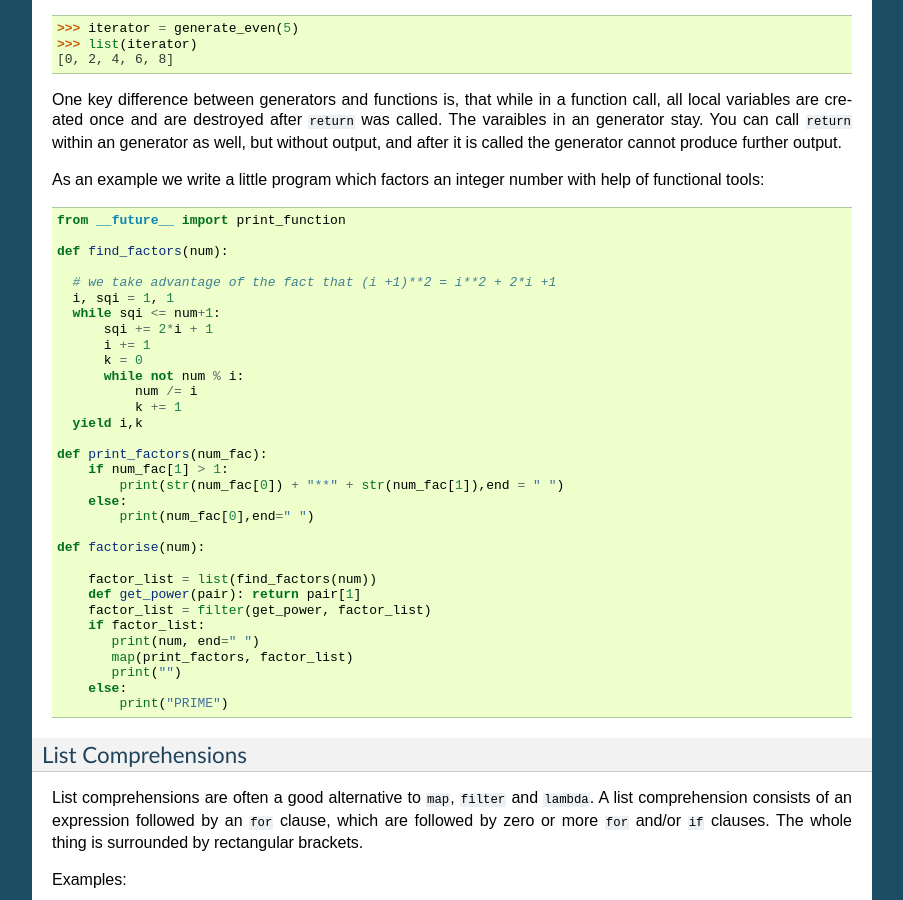
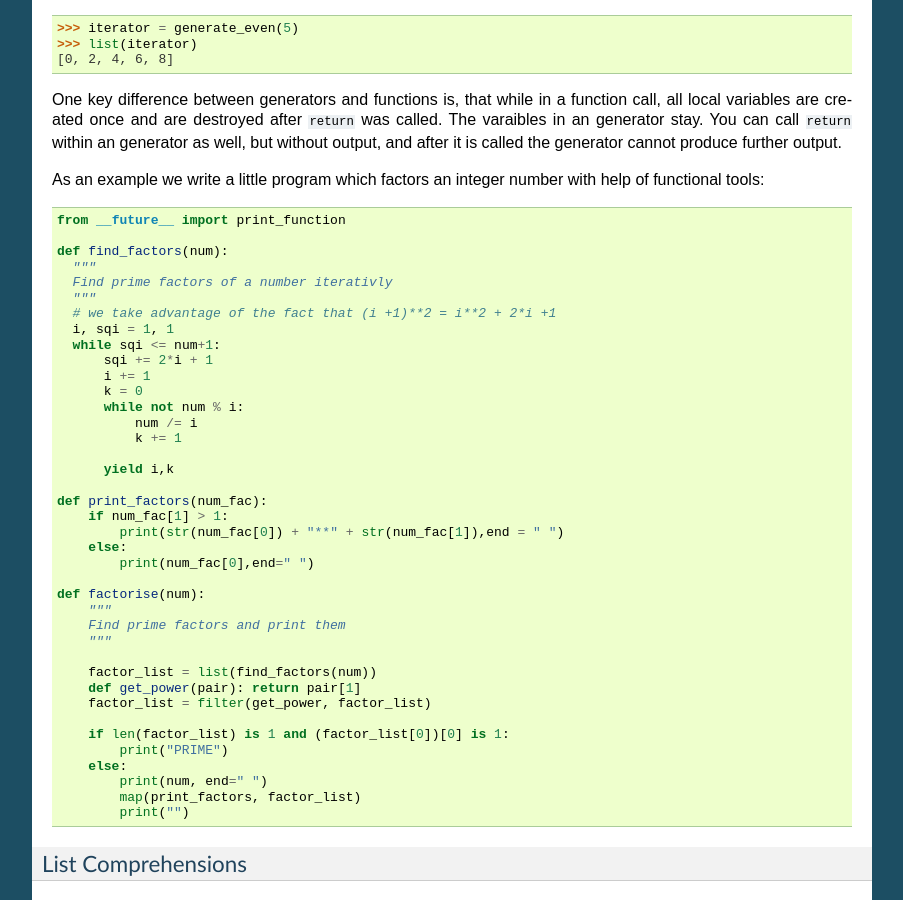
Before and after one commit to maldun/Python-HPC, a Sphinx documentation site: the page built from source/Program.rst, in a window 1280 px wide and 900 px high, scrolled down 11006 px. Shown: the whole window, without its empty margins (198-1101 px from the left). Built offline with Sphinx 7.4.7, drawn with Linux system fonts in a browser that asks for light colours; formulas are drawn with MathJax 3; some of the changed text lies outside the part shown.

Commit message:
Repaired functional example this time!
cleanup

```diff
--- a/source/Program.rst
+++ b/source/Program.rst
@@ -691,7 +691,9 @@ number with help of functional tools::
   from __future__ import print_function
 
   def find_factors(num):
-
+    """
+    Find prime factors of a number iterativly
+    """
     # we take advantage of the fact that (i +1)**2 = i**2 + 2*i +1
     i, sqi = 1, 1
     while sqi <= num+1:
@@ -701,7 +703,8 @@ number with help of functional tools::
         while not num % i:
             num /= i
             k += 1
-    yield i,k
+
+        yield i,k
 
   def print_factors(num_fac):
       if num_fac[1] > 1:
@@ -710,16 +713,20 @@ number with help of functional tools::
           print(num_fac[0],end=" ")
 
   def factorise(num):
+      """
+      Find prime factors and print them
+      """
 
       factor_list = list(find_factors(num))
       def get_power(pair): return pair[1]
       factor_list = filter(get_power, factor_list)
-      if factor_list:
-         print(num, end=" ")
-         map(print_factors, factor_list)
-         print("")
+
+      if len(factor_list) is 1 and (factor_list[0])[0] is 1:
+          print("PRIME")
       else:
-          print("PRIME")
+          print(num, end=" ")
+          map(print_factors, factor_list)
+          print("")
 
 
 List Comprehensions
@@ -1013,6 +1020,9 @@ exceptions::
   from __future__ import print_function
 
   def find_factors(num):
+    """
+    Find prime factors of a number iterativly
+    """
 
     # we take advantage of the fact that (i +1)**2 = i**2 + 2*i +1
     i, sqi = 1, 1
@@ -1033,6 +1043,10 @@ exceptions::
           print(num_fac[0],end=" ")
 
   def factorise(value):
+      """
+      Find prime factors and print them
+      """
+
       try:                             #check if num is an integer
           num = int(value)             #with exceptions
           if num != float(value):
@@ -1043,6 +1057,7 @@ exceptions::
       factor_list = list(find_factors(num))
       def get_power(pair): return pair[1]
       factor_list = filter(get_power, factor_list)
+
       if len(factor_list) is 1 and (factor_list[0])[0] is 1:
           print("PRIME")
       else:
```
Also changed, not shown: 5 other files.
